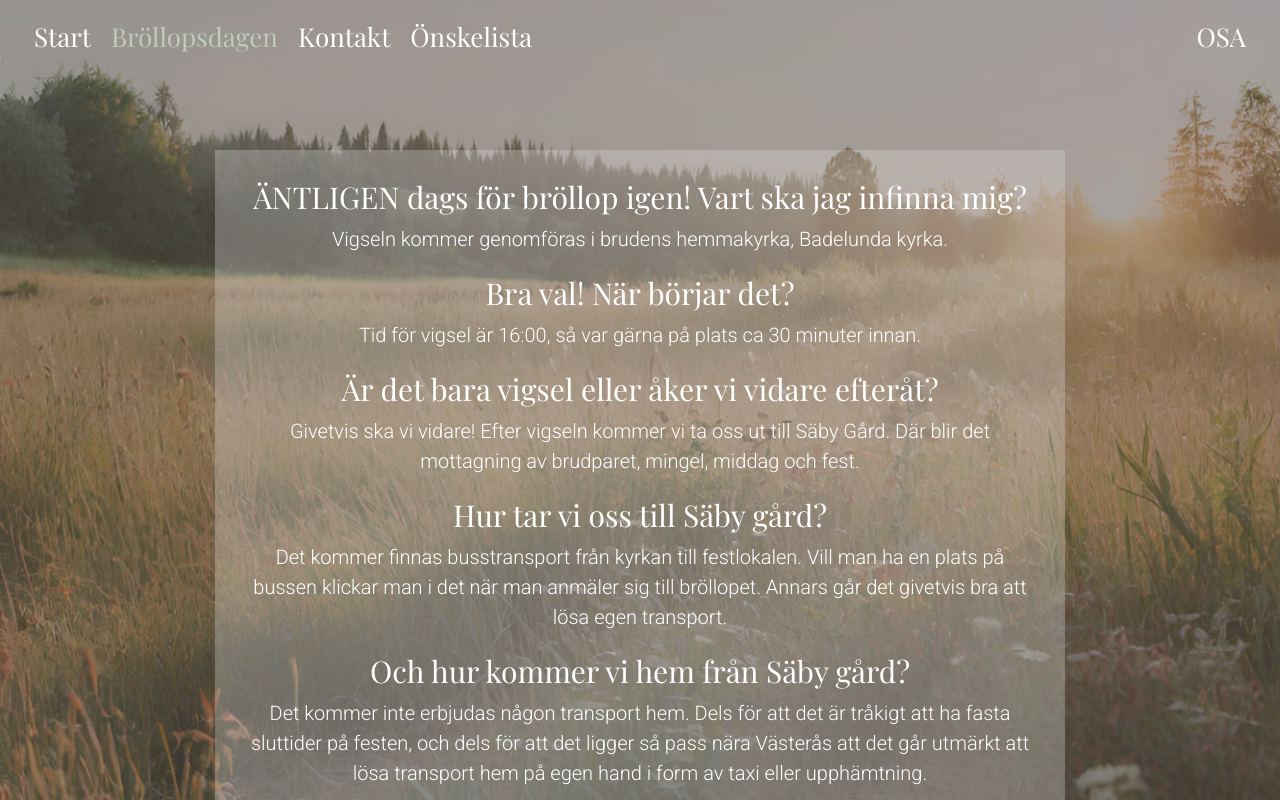
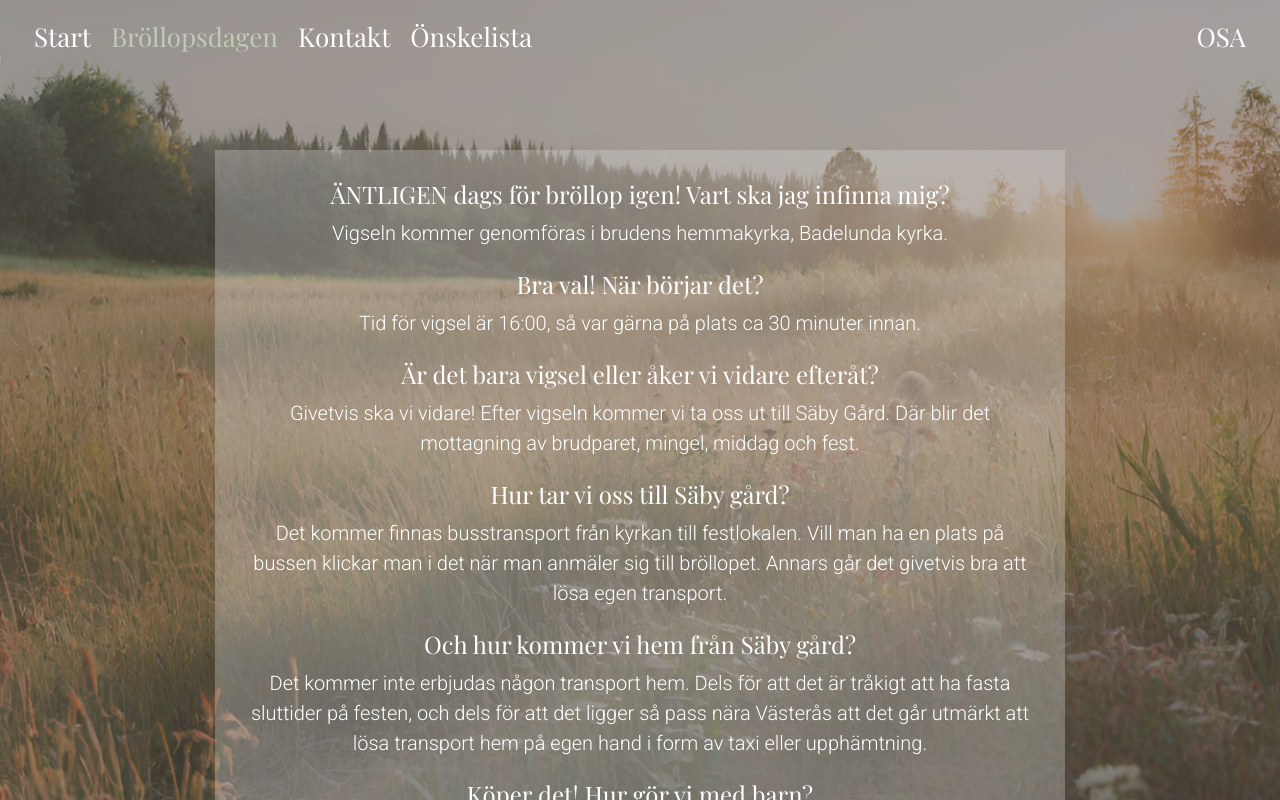
Before and after one commit to AdamOlevall/Wedding_Web, a React app: page /brollops-dagen in a window 1280 px wide. Built offline with nearby package versions, Linux system fonts and the light colour scheme.

Commit message:
change font size

```diff
--- a/src/components/WeddingDay/style.css
+++ b/src/components/WeddingDay/style.css
@@ -37,7 +37,7 @@
 }
 
 .body-text-heading--wedding-day {
-    font-size: 30px;
+    font-size: 24px;
   text-align: center;
   color: white;
   margin-bottom: 12px;
@@ -65,9 +65,4 @@
       .content--wedding-day {
         width: 100%;
       }
-
-      .body-text-heading--wedding-day {
-        font-size: 24px;
-
-    }
   }
```
